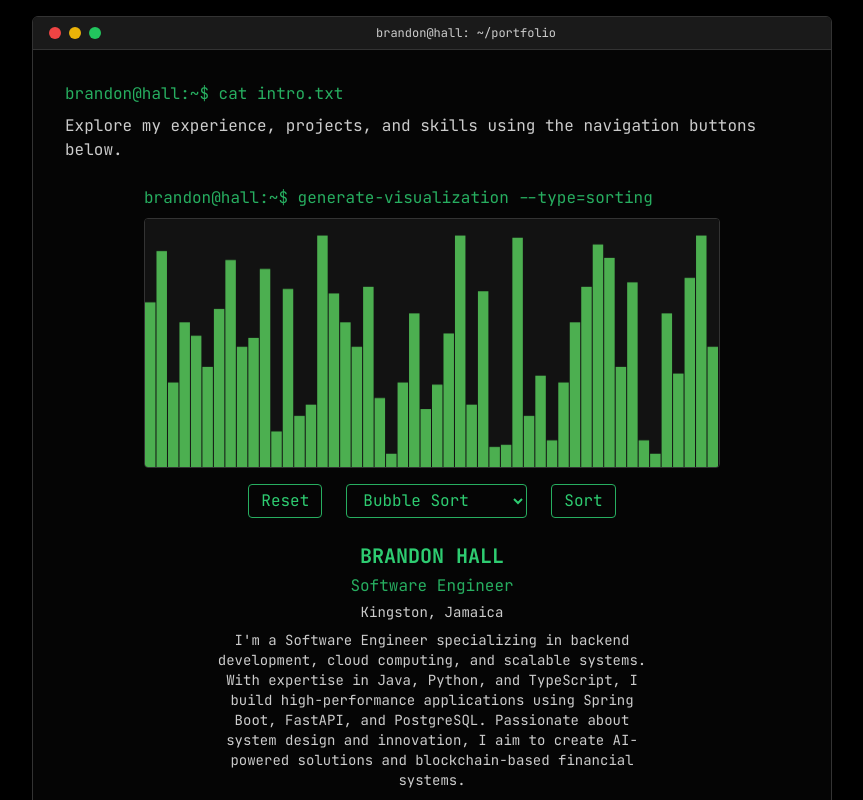
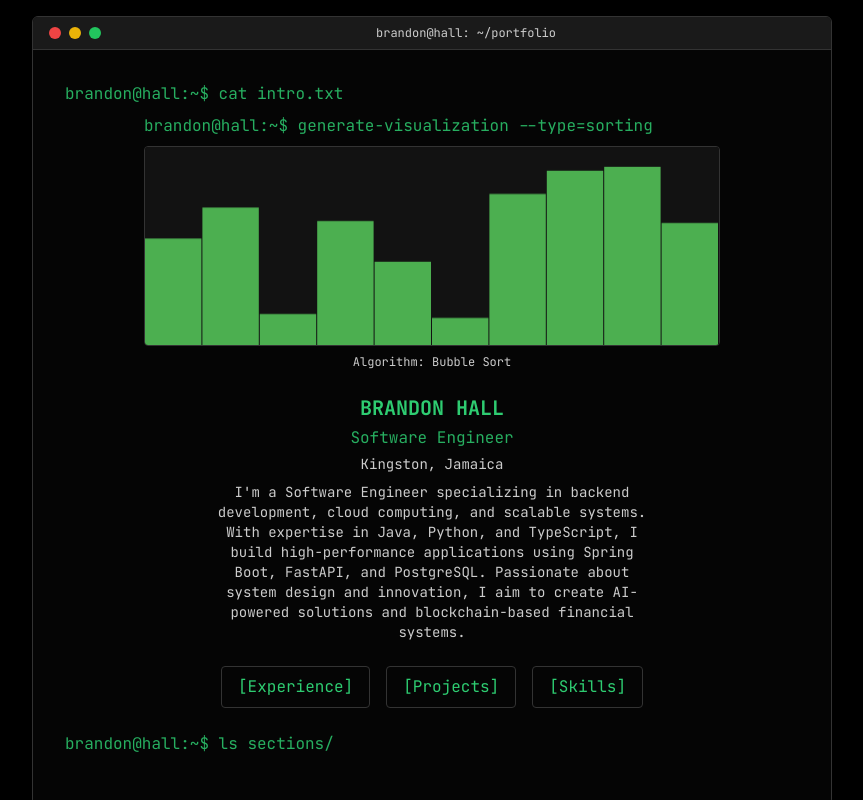
Before and after one commit to brandonejhall/brandon-hall, a React (Vite) app: page / in a window 1280 px wide. Shown: the top 800 px of the page, without its empty margins (208-1071 px from the left). Built offline with nearby package versions, Linux system fonts and the light colour scheme.

Commit message:
Update sorting visualizer
Make the sorting visualizer automatic and reduce the number of bars.

```diff
--- a/src/components/SortingVisualizer.tsx
+++ b/src/components/SortingVisualizer.tsx
@@ -1,4 +1,3 @@
-
 import React, { useEffect, useRef, useState } from 'react';
 
 type SortingAlgorithm = 'bubble' | 'insertion' | 'quick';
@@ -10,14 +9,14 @@ const SortingVisualizer: React.FC = () => {
   const [algorithm, setAlgorithm] = useState<SortingAlgorithm>('bubble');
   const [animationFrameId, setAnimationFrameId] = useState<number | null>(null);
   const [sortingTimeout, setSortingTimeout] = useState<NodeJS.Timeout | null>(null);
+  const [autoSortComplete, setAutoSortComplete] = useState<boolean>(false);
 
-  // Generate random array
+  // Generate random array with fewer bars (max 10)
   const generateArray = () => {
     const canvas = canvasRef.current;
     if (!canvas) return;
 
-    const width = canvas.width;
-    const size = Math.min(50, Math.floor(width / 10)); // Adjust number of bars based on width
+    const size = 10; // Fixed size of 10 bars
     const newArray = Array.from({ length: size }, () => Math.floor(Math.random() * 100) + 5);
     setArray(newArray);
     drawArray(newArray);
@@ -63,13 +62,10 @@ const SortingVisualizer: React.FC = () => {
 
     for (let i = 0; i < arrCopy.length; i++) {
       for (let j = 0; j < arrCopy.length - i - 1; j++) {
-        // Add frame to show comparison
         animations.push({ array: [...arrCopy], highlights: [j, j + 1] });
 
         if (arrCopy[j] > arrCopy[j + 1]) {
-          // Swap elements
           [arrCopy[j], arrCopy[j + 1]] = [arrCopy[j + 1], arrCopy[j]];
-          // Add frame to show swap
           animations.push({ array: [...arrCopy], highlights: [j, j + 1] });
         }
       }
@@ -85,10 +81,11 @@ const SortingVisualizer: React.FC = () => {
         const timeoutId = setTimeout(() => {
           const frameId = requestAnimationFrame(animate);
           setAnimationFrameId(frameId);
-        }, 50); // Slow down animation for visibility
+        }, 50);
         setSortingTimeout(timeoutId);
       } else {
         setSorting(false);
+        setAutoSortComplete(true);
       }
     };
 
@@ -132,6 +129,7 @@ const SortingVisualizer: React.FC = () => {
         setSortingTimeout(timeoutId);
       } else {
         setSorting(false);
+        setAutoSortComplete(true);
       }
     };
 
@@ -150,19 +148,19 @@ const SortingVisualizer: React.FC = () => {
       let i = low - 1;
 
       for (let j = low; j < high; j++) {
-        animations.push({ array: [...arr], highlights: [j, high] }); // Compare j with pivot
+        animations.push({ array: [...arr], highlights: [j, high] });
 
         if (arr[j] <= pivot) {
           i++;
-          [arr[i], arr[j]] = [arr[j], arr[i]]; // Swap
-          animations.push({ array: [...arr], highlights: [i, j] }); // Show swap
+          [arr[i], arr[j]] = [arr[j], arr[i]];
+          animations.push({ array: [...arr], highlights: [i, j] });
         }
       }
 
-      [arr[i + 1], arr[high]] = [arr[high], arr[i + 1]]; // Swap pivot
-      animations.push({ array: [...arr], highlights: [i + 1, high] }); // Show pivot swap
+      [arr[i + 1], arr[high]] = [arr[high], arr[i + 1]];
+      animations.push({ array: [...arr], highlights: [i + 1, high] });
 
-      return i + 1; // Return pivot index
+      return i + 1;
     };
 
     const quickSortRecursive = (arr: number[], low: number, high: number) => {
@@ -190,35 +188,50 @@ const SortingVisualizer: React.FC = () => {
         setSortingTimeout(timeoutId);
       } else {
         setSorting(false);
+        setAutoSortComplete(true);
       }
     };
 
     animate();
   };
 
-  // Start sorting with selected algorithm
-  const startSorting = () => {
-    if (sorting) return;
+  // Auto cycle through sorting algorithms
+  useEffect(() => {
+    if (autoSortComplete) {
+      setAutoSortComplete(false);
+      // Cycle to the next algorithm
+      const nextAlgo = algorithm === 'bubble'
+        ? 'insertion'
+        : algorithm === 'insertion'
+          ? 'quick'
+          : 'bubble';
 
+      // Set a timeout to allow a brief pause before next sort
+      const timeoutId = setTimeout(() => {
+        setAlgorithm(nextAlgo);
+        generateArray();
+        setSorting(true);
+
+        // Start the next sort algorithm
+        if (nextAlgo === 'bubble') {
+          bubbleSort();
+        } else if (nextAlgo === 'insertion') {
+          insertionSort();
+        } else {
+          quickSort();
+        }
+      }, 1000); // 1-second pause between sorts
+
+      setSortingTimeout(timeoutId);
+    }
+  }, [autoSortComplete, algorithm]);
+
+  // Start the auto-sorting cycle when component mounts
+  useEffect(() => {
+    generateArray();
     setSorting(true);
+    bubbleSort();
 
-    switch (algorithm) {
-      case 'bubble':
-        bubbleSort();
-        break;
-      case 'insertion':
-        insertionSort();
-        break;
-      case 'quick':
-        quickSort();
-        break;
-      default:
-        bubbleSort();
-    }
-  };
-
-  // Clean up animation frame on component unmount
-  useEffect(() => {
     return () => {
       if (animationFrameId) {
         cancelAnimationFrame(animationFrameId);
@@ -227,7 +240,7 @@ const SortingVisualizer: React.FC = () => {
         clearTimeout(sortingTimeout);
       }
     };
-  }, [animationFrameId, sortingTimeout]);
+  }, []);
 
   // Handle canvas resize and redraw
   useEffect(() => {
@@ -238,9 +251,9 @@ const SortingVisualizer: React.FC = () => {
       const container = canvas.parentElement;
       if (!container) return;
 
-      // Set canvas size to match container
+      // Set canvas size to match container but keep height smaller
       canvas.width = container.clientWidth;
-      canvas.height = Math.min(300, window.innerHeight * 0.4);
+      canvas.height = Math.min(200, window.innerHeight * 0.3); // Make the visualization smaller
 
       // Redraw array with new dimensions
       if (array.length) {
@@ -258,51 +271,14 @@ const SortingVisualizer: React.FC = () => {
     };
   }, [array]);
 
-  // Initialize array when component mounts
-  useEffect(() => {
-    generateArray();
-  }, []);
-
   return (
     <div className="sorting-visualizer">
       <div className="command-prompt mb-2">brandon@hall:~$ generate-visualization --type=sorting</div>
       <div className="canvas-container">
         <canvas ref={canvasRef} />
       </div>
-      <div className="controls mt-4 flex justify-center space-x-4">
-        <button
-          className="control-button"
-          onClick={() => {
-            if (animationFrameId) {
-              cancelAnimationFrame(animationFrameId);
-            }
-            if (sortingTimeout) {
-              clearTimeout(sortingTimeout);
-            }
-            setSorting(false);
-            generateArray();
-          }}
-          disabled={sorting}
-        >
-          Reset
-        </button>
-        <select
-          className="algorithm-select"
-          value={algorithm}
-          onChange={(e) => setAlgorithm(e.target.value as SortingAlgorithm)}
-          disabled={sorting}
-        >
-          <option value="bubble">Bubble Sort</option>
-          <option value="insertion">Insertion Sort</option>
-          <option value="quick">Quick Sort</option>
-        </select>
-        <button
-          className="control-button"
-          onClick={startSorting}
-          disabled={sorting}
-        >
-          Sort
-        </button>
+      <div className="text-center text-xs text-terminal-gray mt-2">
+        Algorithm: {algorithm.charAt(0).toUpperCase() + algorithm.slice(1)} Sort
       </div>
     </div>
   );
--- a/src/components/TerminalContent.tsx
+++ b/src/components/TerminalContent.tsx
@@ -1,4 +1,3 @@
-
 import React, { useState } from 'react';
 import SortingVisualizer from './SortingVisualizer';
 import { ExperienceSection, ProjectsSection, SkillsSection } from './TerminalSections';
@@ -46,9 +45,6 @@ const TerminalContent: React.FC = () => {
   return (
     <div className="terminal-content">
       <div className="command-prompt mb-2">brandon@hall:~$ cat intro.txt</div>
-      <div className="command-output mb-6">
-        <p>Explore my experience, projects, and skills using the navigation buttons below.</p>
-      </div>
 
       <SortingVisualizer />
 
--- a/src/index.css
+++ b/src/index.css
@@ -1,4 +1,3 @@
-
 @import url('https://fonts.googleapis.com/css2?family=JetBrains+Mono:wght@300;400;500;600;700&display=swap');
 
 @tailwind base;
@@ -155,7 +154,7 @@
 
   .canvas-container {
     @apply w-full border border-terminal-border bg-terminal-black rounded overflow-hidden;
-    height: 250px;
+    height: 200px;
   }
 
   .canvas-container canvas {
@@ -176,6 +175,12 @@
     @apply px-3 py-1 bg-terminal-black border border-terminal-green text-terminal-green-light
            rounded focus:outline-none focus:ring-1 focus:ring-terminal-green
            disabled:opacity-50 disabled:cursor-not-allowed;
+  }
+
+  /* Konami code animation for sorting visualizer */
+  .sorting-visualizer.konami-active .canvas-container {
+    @apply border-terminal-green;
+    box-shadow: 0 0 10px rgba(76, 175, 80, 0.5);
   }
 }
 
--- a/src/pages/Index.tsx
+++ b/src/pages/Index.tsx
@@ -29,17 +29,6 @@ const Index = () => {
           iterations: 1
         });
 
-        // Trigger a re-sort or special effect on the visualizer
-        const resetButton = document.querySelector('.sorting-visualizer button:first-of-type') as HTMLButtonElement;
-        const sortButton = document.querySelector('.sorting-visualizer button:last-of-type') as HTMLButtonElement;
-
-        if (resetButton && sortButton) {
-          resetButton.click();
-          setTimeout(() => {
-            sortButton.click();
-          }, 500);
-        }
-
         // Remove the class after the animation
         setTimeout(() => {
           visualizerElement.classList.remove('konami-active');
```
